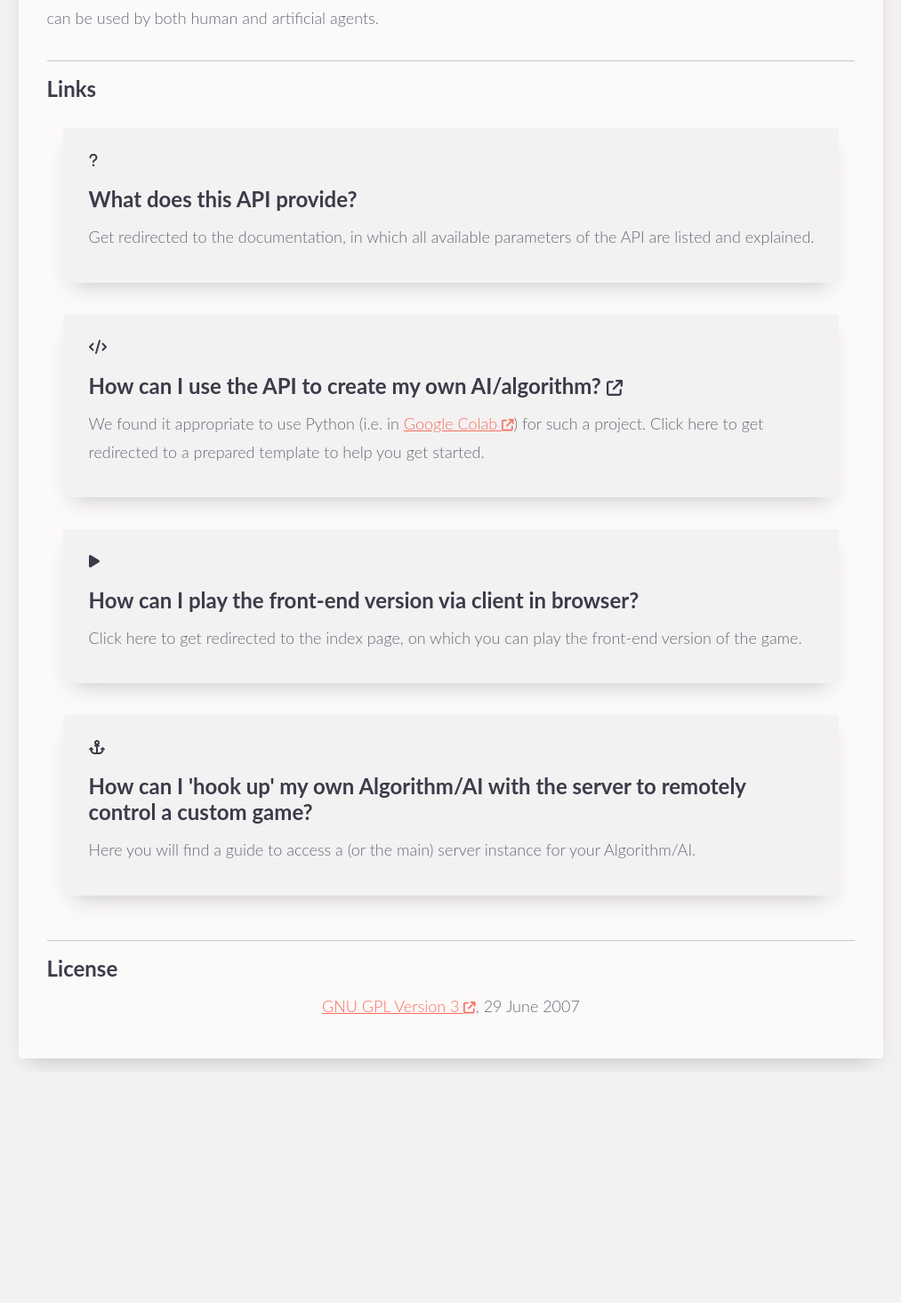
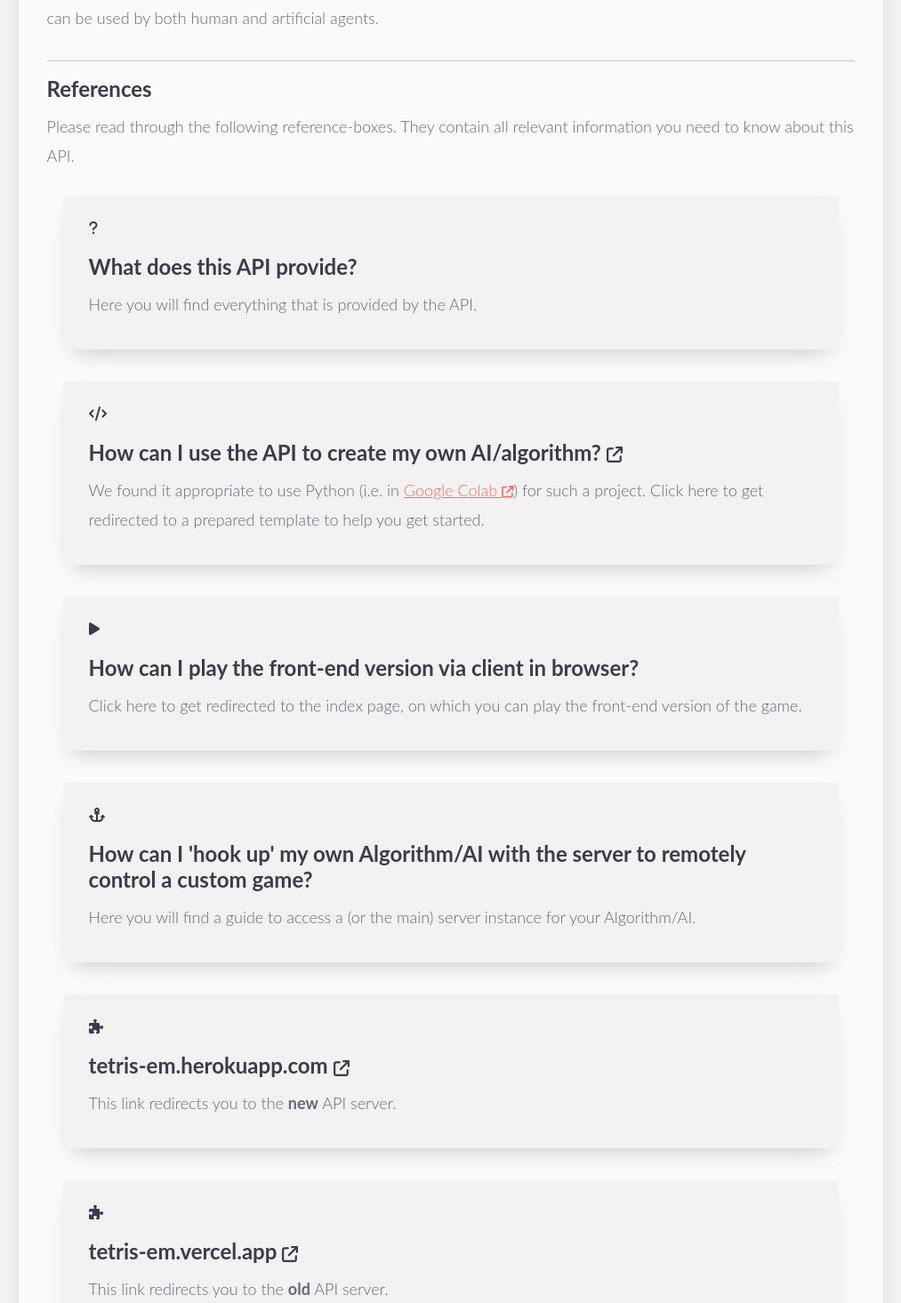
Before and after one commit to clk1006/teris, a Next.js app: page /docs in a window 1280 px wide. Shown: the part 285-1750 px from the top of the page at 89% size, without its empty margins (133-1146 px from the left). Before the commit the page ends 1491 px from the top, so only its background shows below. Built offline with nearby package versions, Linux system fonts and the light colour scheme.

Commit message:
updated reference boxes

```diff
--- a/pages/docs/index.js
+++ b/pages/docs/index.js
@@ -11,7 +11,7 @@ import {
     faCodeBranch,
     faEllipsis,
     faExternalLink,
-    faPlay,
+    faPlay, faPuzzlePiece,
     faQuestion
 } from '@fortawesome/free-solid-svg-icons';
 
@@ -76,7 +76,9 @@ export default function Docs() {
 
                         <hr/>
 
-                        <h2>Links</h2>
+                        <h2>References</h2>
+
+                        <p>Please read through the following reference-boxes. They contain all relevant information you need to know about this API.</p>
 
                         <div className="ref-container">
                             <div className="block">
@@ -84,8 +86,7 @@ export default function Docs() {
                                     <div className="reference-box">
                                         <FontAwesomeIcon className="ref-box-icon" icon={faQuestion}></FontAwesomeIcon>
                                         <h2>What does this API provide?</h2>
-                                        <p>Get redirected to the documentation, in which all available parameters of the API
-                                            are listed and explained.</p>
+                                        <p>Here you will find everything that is provided by the API.</p>
                                     </div>
                                 </a>
 
@@ -105,8 +106,7 @@ export default function Docs() {
                                             get redirected to a prepared template to help you get started.</p>
                                     </div>
                                 </a>
-                            </div>
-                            <div className="block">
+
                                 <a href="../">
                                     <div className="reference-box">
                                         <FontAwesomeIcon className="ref-box-icon" icon={faPlay}></FontAwesomeIcon>
@@ -115,7 +115,8 @@ export default function Docs() {
                                             front-end version of the game.</p>
                                     </div>
                                 </a>
-
+                            </div>
+                            <div className="block">
                                 <a href="./docs/access">
                                     <div className="reference-box">
                                         <FontAwesomeIcon className="ref-box-icon" icon={faAnchor}></FontAwesomeIcon>
@@ -123,6 +124,28 @@ export default function Docs() {
                                             control a custom game?</h2>
                                         <p>Here you will find a guide to access a (or the main) server instance for your
                                             Algorithm/AI.</p>
+                                    </div>
+                                </a>
+
+                                <a href="https://tetris-em.herokuapp.com"
+                                   target="_blank" rel="noreferrer">
+                                    <div className="reference-box">
+                                        <FontAwesomeIcon className="ref-box-icon" icon={faPuzzlePiece}></FontAwesomeIcon>
+                                        <h2>tetris-em.herokuapp.com <FontAwesomeIcon
+                                            size="xs"
+                                            icon={faExternalLink}/></h2>
+                                        <p>This link redirects you to the <b>new</b> API server.</p>
+                                    </div>
+                                </a>
+
+                                <a href="https://tetris-em.vercel.app"
+                                   target="_blank" rel="noreferrer">
+                                    <div className="reference-box">
+                                        <FontAwesomeIcon className="ref-box-icon" icon={faPuzzlePiece}></FontAwesomeIcon>
+                                        <h2>tetris-em.vercel.app <FontAwesomeIcon
+                                            size="xs"
+                                            icon={faExternalLink}/></h2>
+                                        <p>This link redirects you to the <b>old</b> API server.</p>
                                     </div>
                                 </a>
                             </div>
```
